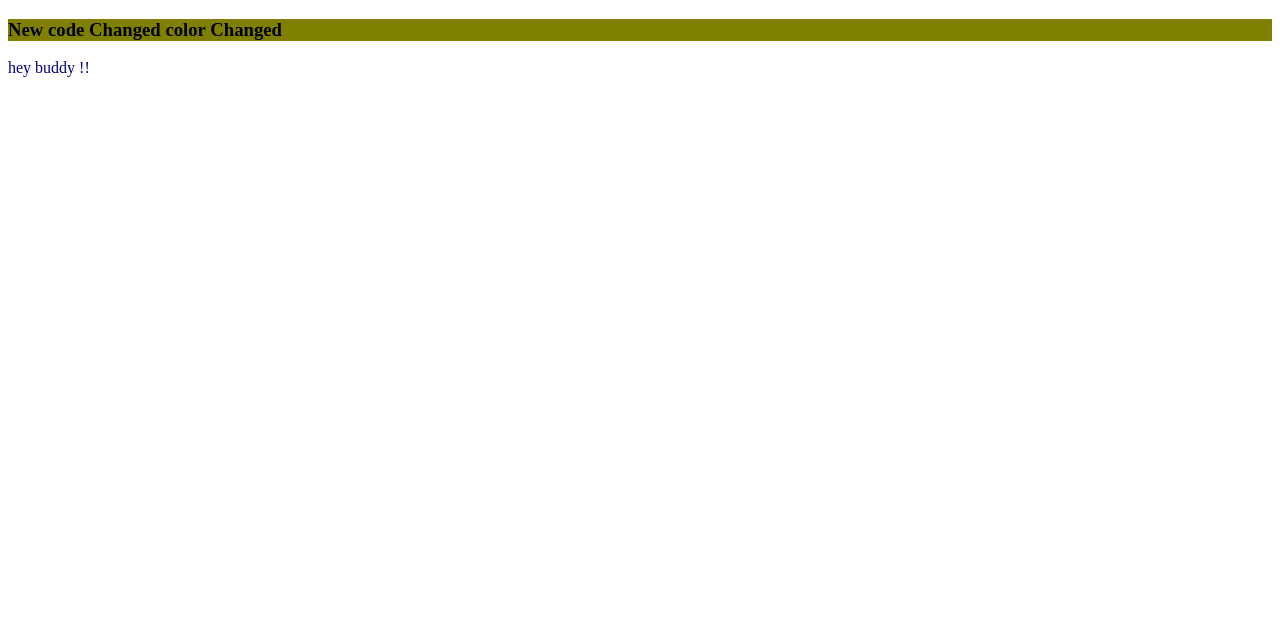
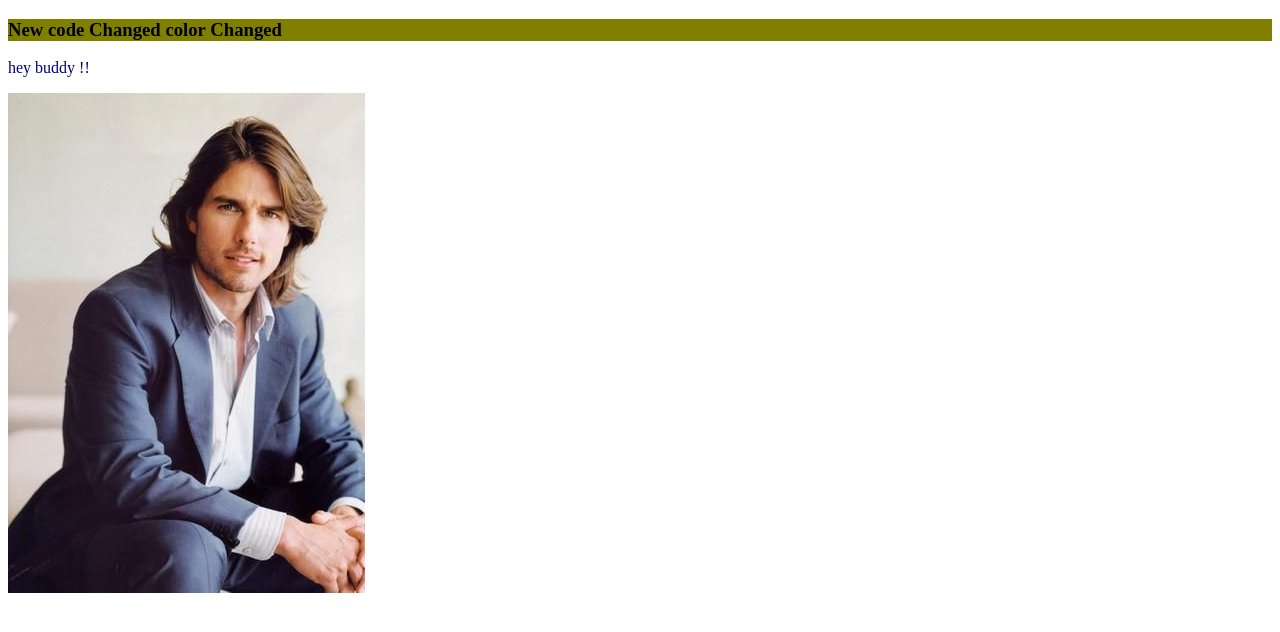
Before and after one commit to alvi75/my-first-repo, a plain HTML site: page index.html in a window 1280 px wide. Drawn offline with Linux system fonts and the light colour scheme.

Commit message:
image added

```diff
--- a/index.html
+++ b/index.html
@@ -10,5 +10,6 @@
 <body>
     <h3>New code Changed color Changed</h3>
     <p>hey buddy !!</p>
+    <img src="tomC.jpg" alt="">
 </body>
 </html>
```
Also changed, not shown: DeC.jpg (added), tomC.jpg (added).
